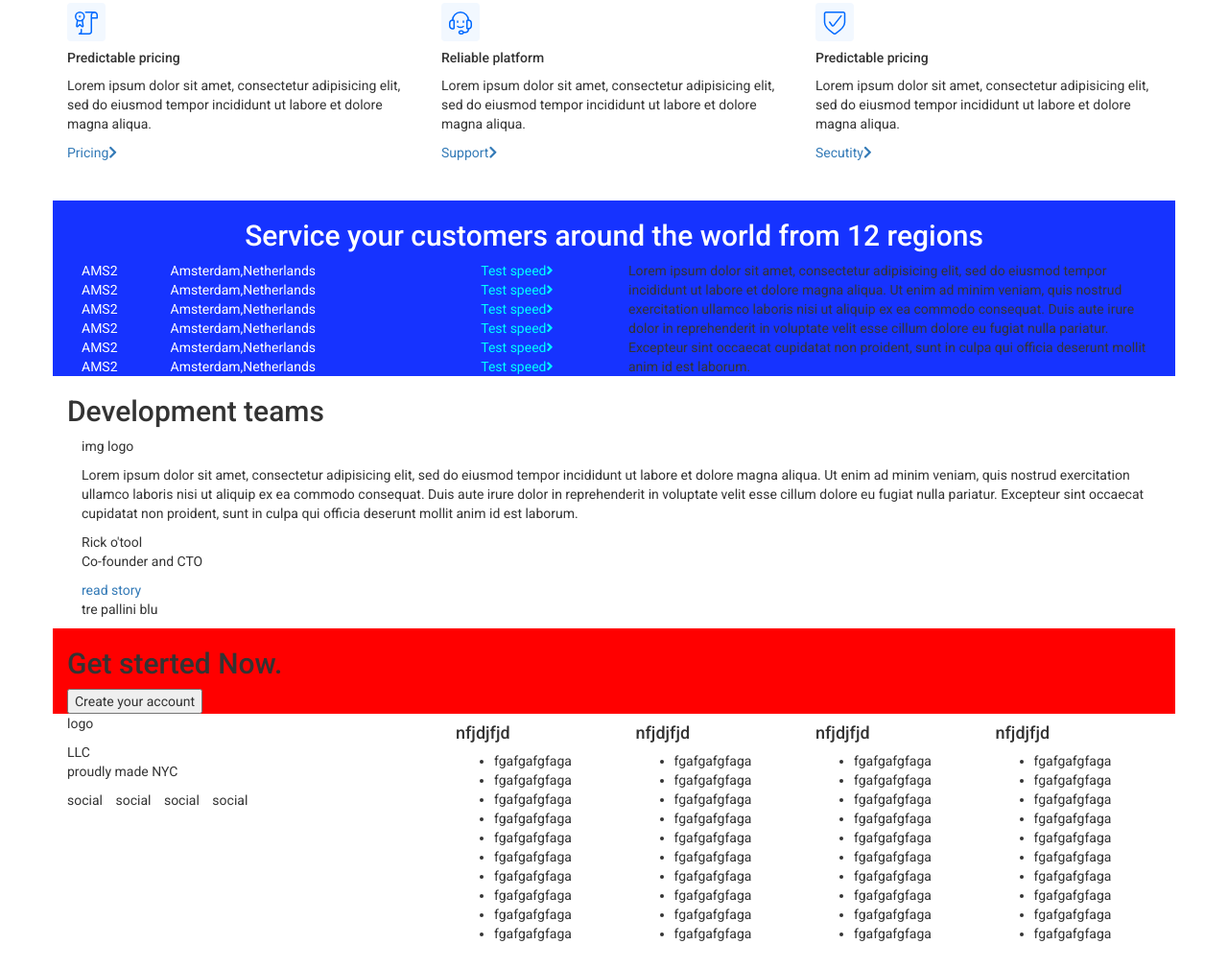
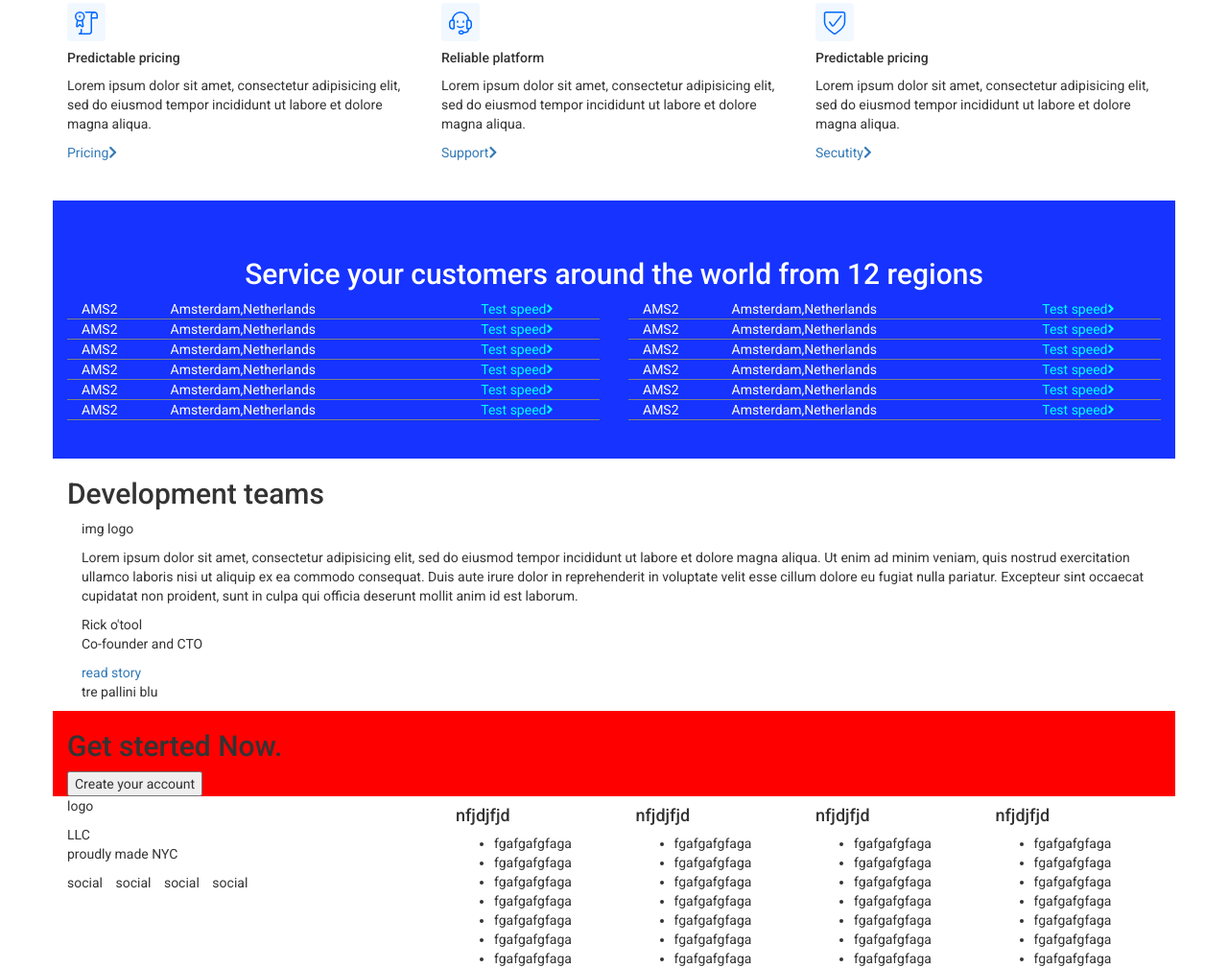
Before and after one commit to valeriodeprosperi/html-css-digitalocean, a plain HTML site: page index.html in a window 1280 px wide. Shown: the part 2201-3210 px from the top of the page at 96% size. Drawn offline with nearby package versions, Linux system fonts and the light colour scheme.

Commit message:
border _b row sect 5

```diff
--- a/css/style.css
+++ b/css/style.css
@@ -213,6 +213,7 @@ padding-bottom: 20px;
 /* /section4 */
 .section_5{
   background-color: #1633ff;
+
 }
 .section_5 h2{
   color:white;
@@ -224,7 +225,7 @@ padding-bottom: 20px;
 .color_speed{
   color:#00FFFF;
 }
-.b-bottom{
+.b_bottom{
   border-bottom: 1px solid grey;
 
 }
--- a/index.html
+++ b/index.html
@@ -226,7 +226,7 @@
 
         </section>
         <section>
-          <div class="container section_5">
+          <div class="container section_5 p_tb">
             <h2 class="text-center">Service your customers around the world from 12 regions</h2>
             <div class="row">
               <div class="col-xs-12 col-sm-12 col-md-12 col-lg-6">
@@ -307,7 +307,82 @@
 
               </div>
               <div class="col-xs-12 col-sm-12 col-md-12 col-lg-6">
-                Lorem ipsum dolor sit amet, consectetur adipisicing elit, sed do eiusmod tempor incididunt ut labore et dolore magna aliqua. Ut enim ad minim veniam, quis nostrud exercitation ullamco laboris nisi ut aliquip ex ea commodo consequat. Duis aute irure dolor in reprehenderit in voluptate velit esse cillum dolore eu fugiat nulla pariatur. Excepteur sint occaecat cupidatat non proident, sunt in culpa qui officia deserunt mollit anim id est laborum.
+                <div class="container-fluid">
+                  <div class="row color_text b_bottom">
+                    <div class="col-xs-1">
+                    AMS2
+                    </div>
+                    <div class="col-xs-7 col-xs-offset-1">
+                      Amsterdam,Netherlands
+                    </div>
+                    <div class="col-xs-3">
+                      <a class="color_speed" href="#">Test speed<i class="fas fa-angle-right"></i></a>
+                    </div>
+                  </div>
+
+                  <div class="row color_text b_bottom">
+                    <div class="col-xs-1">
+                    AMS2
+                    </div>
+                    <div class="col-xs-7 col-xs-offset-1">
+                      Amsterdam,Netherlands
+                    </div>
+                    <div class="col-xs-3">
+                      <a class="color_speed" href="#">Test speed<i class="fas fa-angle-right"></i></a>
+                    </div>
+                  </div>
+
+                  <div class="row color_text b_bottom">
+                    <div class="col-xs-1">
+                    AMS2
+                    </div>
+                    <div class="col-xs-7 col-xs-offset-1">
+                      Amsterdam,Netherlands
+                    </div>
+                    <div class="col-xs-3">
+                      <a class="color_speed" href="#">Test speed<i class="fas fa-angle-right"></i></a>
+                    </div>
+                  </div>
+
+                  <div class="row color_text b_bottom">
+                    <div class="col-xs-1">
+                    AMS2
+                    </div>
+                    <div class="col-xs-7 col-xs-offset-1">
+                      Amsterdam,Netherlands
+                    </div>
+                    <div class="col-xs-3">
+                      <a class="color_speed" href="#">Test speed<i class="fas fa-angle-right"></i></a>
+                    </div>
+                  </div>
+
+                  <div class="row color_text b_bottom">
+                    <div class="col-xs-1">
+                    AMS2
+                    </div>
+                    <div class="col-xs-7 col-xs-offset-1">
+                      Amsterdam,Netherlands
+                    </div>
+                    <div class="col-xs-3">
+                      <a class="color_speed" href="#">Test speed<i class="fas fa-angle-right"></i></a>
+                    </div>
+                  </div>
+
+                  <div class="row color_text b_bottom">
+                    <div class="col-xs-1">
+                    AMS2
+                    </div>
+                    <div class="col-xs-7 col-xs-offset-1">
+                      Amsterdam,Netherlands
+                    </div>
+                    <div class="col-xs-3">
+                      <a class="color_speed" href="#">Test speed<i class="fas fa-angle-right"></i></a>
+                    </div>
+                  </div>
+
+                </div>
+
+              </div>
               </div>
 
             </div>
```
